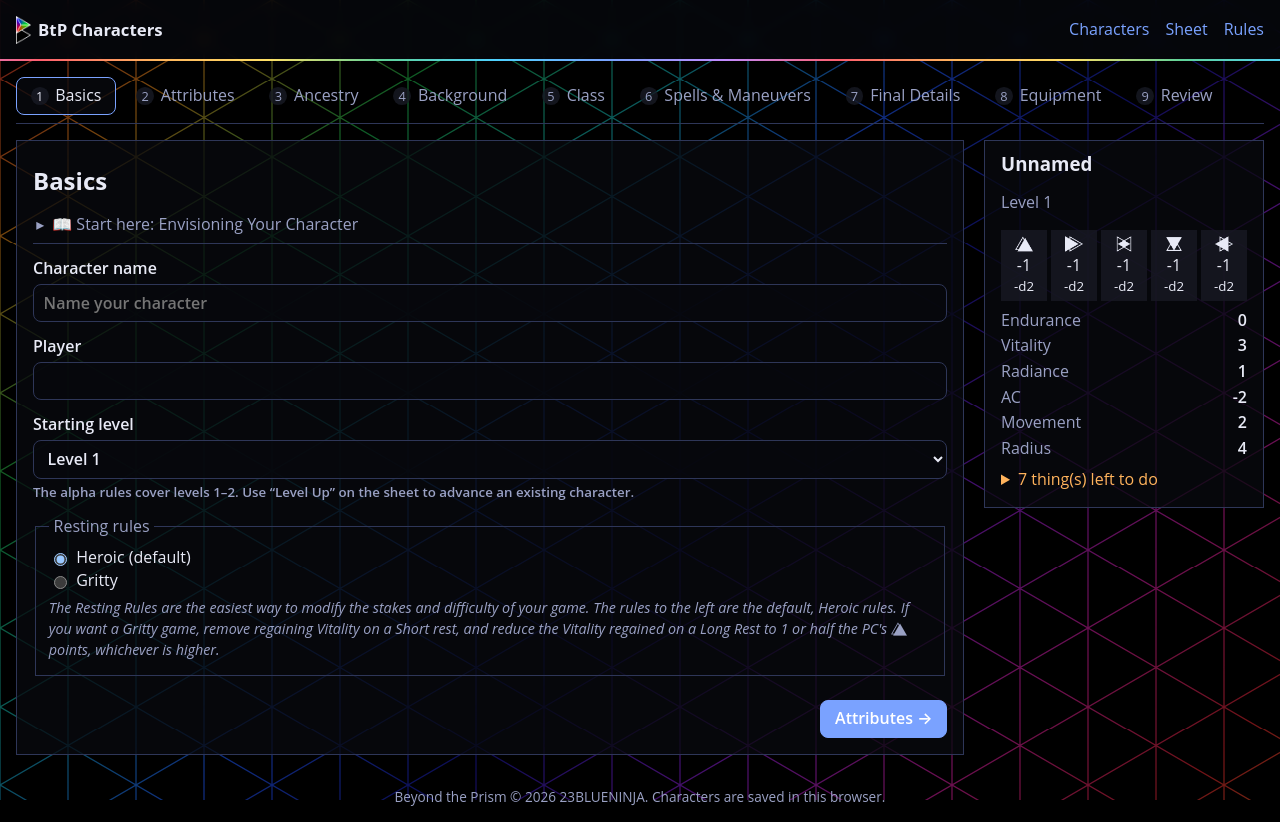
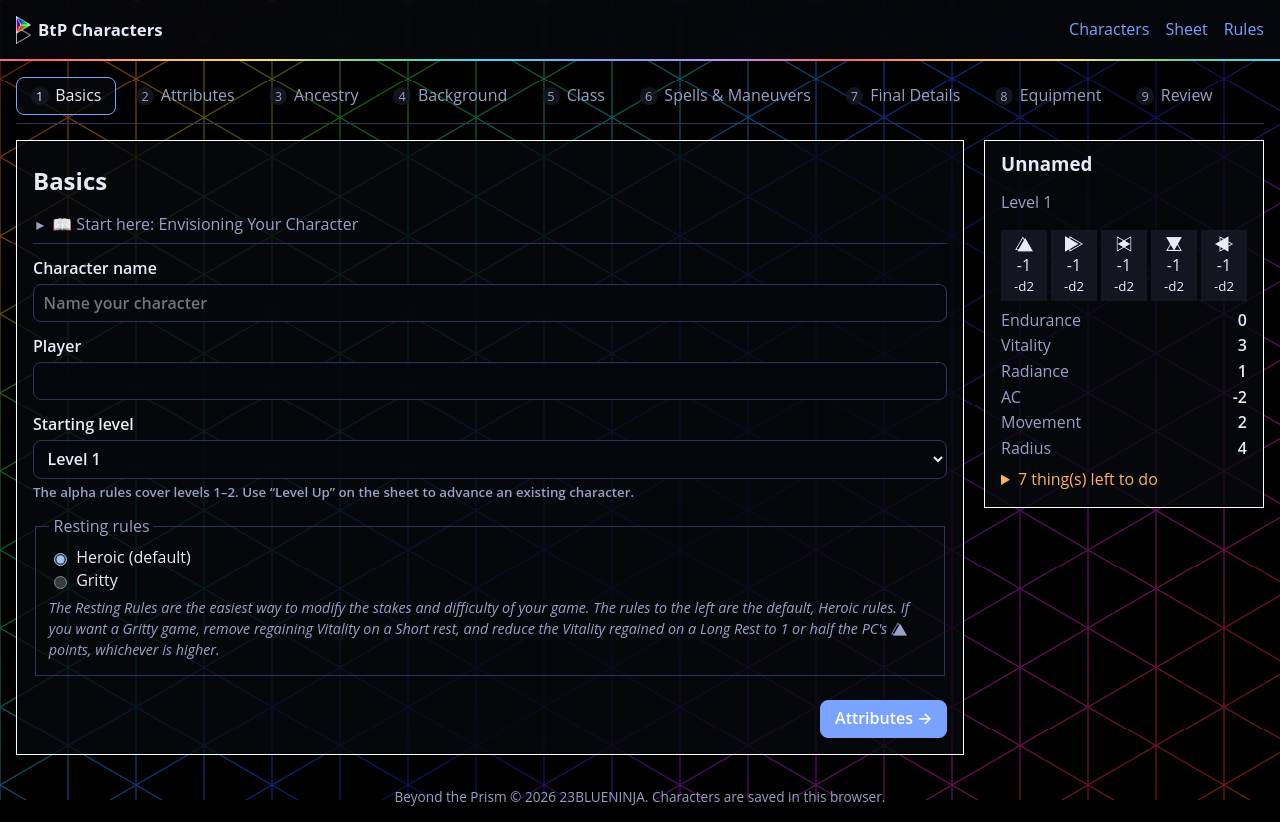
Before and after one commit to 23blueninja/BtP-App, a React (Vite) app: page / in a window 1280 px wide. Both pictures are taken after a click on the button "+ New character". Built offline with nearby package versions, Linux system fonts and the light colour scheme.

Commit message:
White borders on containers
Co-Authored-By: Claude Opus 5.5 <noreply@anthropic.com>
Claude-Session: https://claude.ai/code/session_018Q46WuzQ35gjXPqmzdnu4v

```diff
--- a/src/styles.css
+++ b/src/styles.css
@@ -1303,3 +1303,23 @@ b.calc {
 textarea.full {
   width: 100%;
 }
+
+/* White borders on containers (table lines and controls keep --border). */
+:root {
+  --box-border: #fff;
+}
+.box,
+.builder-content,
+.ref-body,
+.ref-nav,
+.levelup,
+.summary,
+.detail,
+.char-card,
+.attr-card,
+.spell-list-editor,
+.pick-card,
+.issues.banner,
+.modal {
+  border-color: var(--box-border);
+}
```
